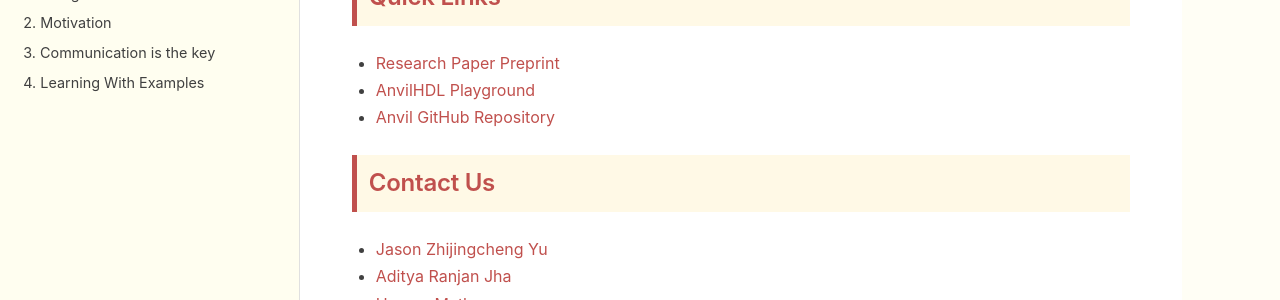
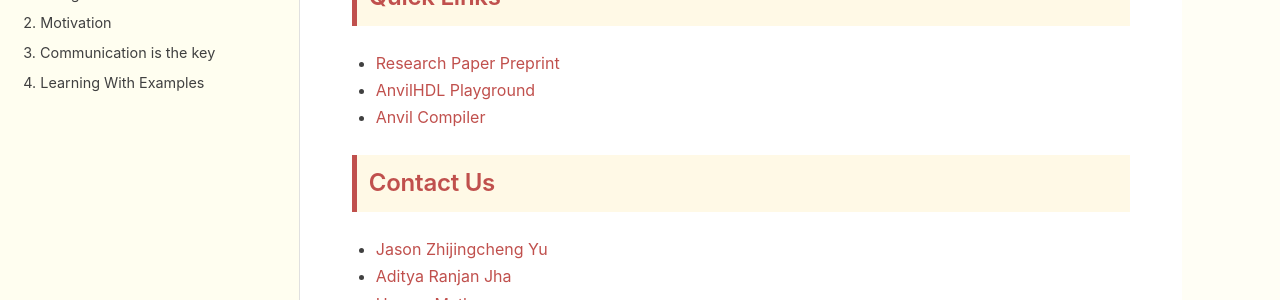
Before and after one commit to AnvilHDL/anvil-docs, a Sphinx documentation site: the page built from docs/index.rst, in a window 1280 px wide and 900 px high, scrolled down 1749 px. Shown: the part 262-562 px from the top of the window. Built offline with Sphinx 7.4.7 and the Read the Docs theme 3.1.0, drawn with Linux system fonts in a browser that asks for light colours.

Commit message:
update index

```diff
--- a/docs/index.rst
+++ b/docs/index.rst
@@ -57,7 +57,7 @@
 
 * `Research Paper Preprint <https://arxiv.org/abs/2503.19447>`_
 * `AnvilHDL Playground <https://anvil.capstone.kisp-lab.org/>`_
-* `Anvil GitHub Repository <https://github.com/jasonyu1996/anvil>`_
+* `Anvil Compiler <https://github.com/jasonyu1996/anvil>`_
 
 
 Contact Us
```
